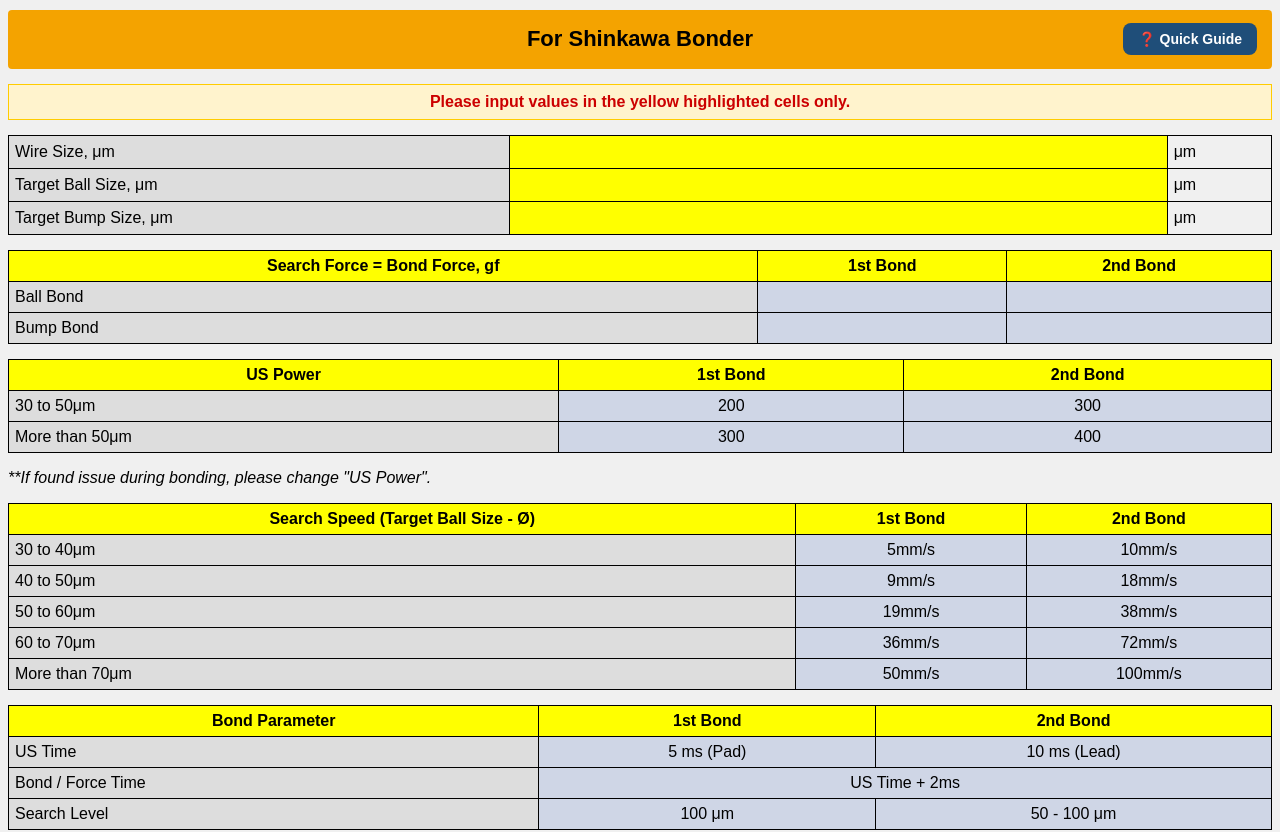
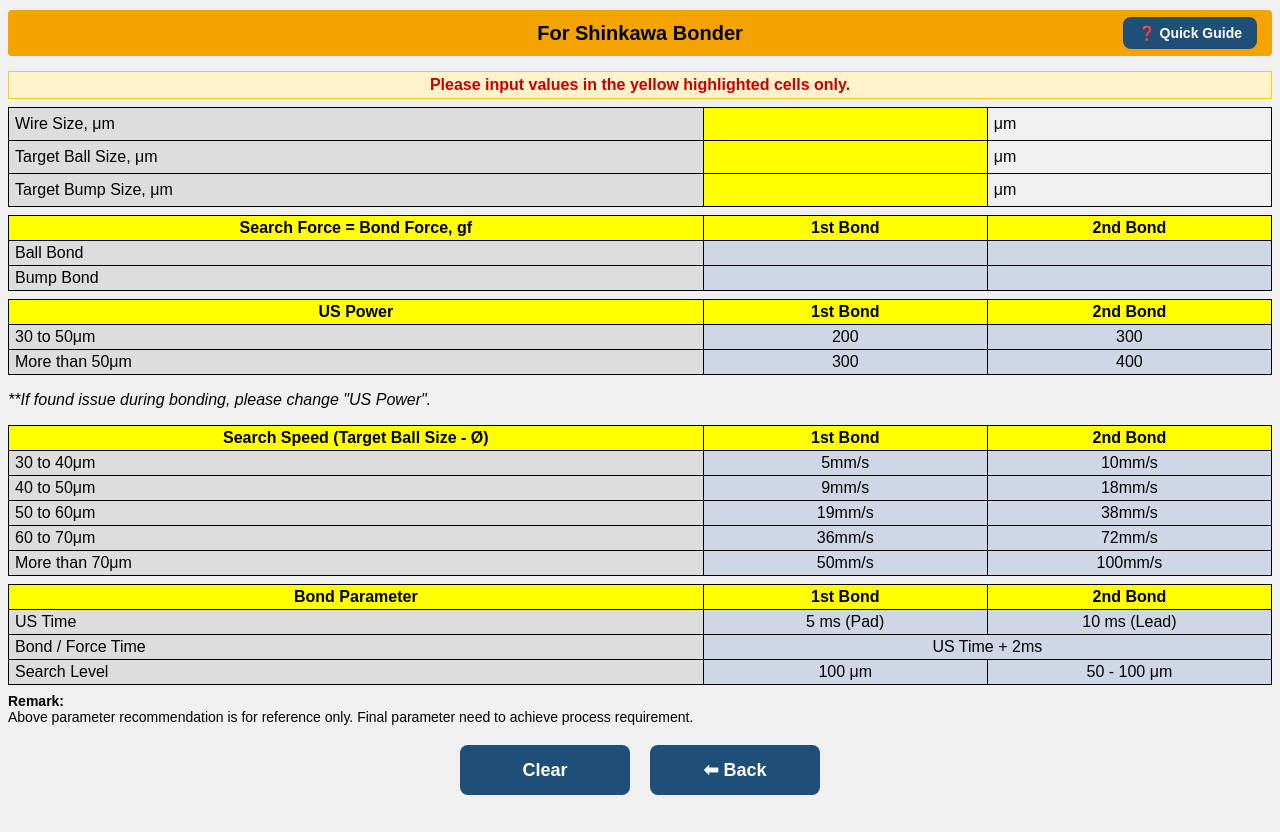
Before and after one commit to pohpinteh-source/process-calculator, a plain HTML site: page skw_parameter.html in a window 1280 px wide. Shown: the top 832 px of the page. After the commit the page ends 803 px from the top, so only its background shows below. Drawn offline with Linux system fonts and the light colour scheme.

Commit message:
Add files via upload
improve the UI to able view in 1page.

```diff
--- a/skw_parameter.html
+++ b/skw_parameter.html
@@ -16,9 +16,9 @@ body{
 .title{
     background:#f4a300;
     color:black;
-    font-size:22px;
+    font-size:20px;
     text-align:center;
-    padding:15px;
+    padding:10px;
     margin:10px 0 15px 0;
     font-weight:bold;
     border-radius:4px;
@@ -28,20 +28,22 @@ body{
 
 /* layout */
 .container{
-    margin-top:15px;
+    margin-top:5px;
 }
 
 /* table */
 table{
     border-collapse:collapse;
     width:100%;
-    margin-bottom:15px;
+    margin-bottom:8px;
+    table-layout:fixed;
 }
 
 td{
     border:1px solid black;
-    padding:6px;
+    padding:3px 6px;
 }
+
 
 /* colors */
 .label{
@@ -64,14 +66,25 @@ td{
     text-align:center;
 }
 
+/* standard 3-column layout */
+.col-label{
+    width:55%;
+}
+
+.col-bond{
+    width:22.5%;
+}
+
 /* input */
 input{
     width:100%;
     border:none;
     background:yellow;
     text-align:center;
-    font-size:16px;
+    font-size:14px;
+    height:24px;
 }
+
 
 /* buttons */
 .btn-row{
@@ -149,7 +162,7 @@ onclick="openQuickGuide()">
 style="
 margin-top:8px;
 margin-bottom:8px;
-padding:8px;
+padding:4px;
 background:#fff3cd;
 border:1px solid #ffcc00;
 font-weight:bold;
@@ -164,6 +177,13 @@ Please input values in the yellow highlighted cells only.
 
 <!-- INPUT -->
 <table>
+
+<colgroup>
+    <col class="col-label">
+    <col class="col-bond">
+    <col class="col-bond">
+</colgroup>
+
 <tr>
 <td class="label">Wire Size, μm</td>
 <td class="input-box"><input id="wire"></td>
@@ -185,6 +205,13 @@ Please input values in the yellow highlighted cells only.
 
 <!-- SEARCH FORCE -->
 <table>
+
+<colgroup>
+    <col class="col-label">
+    <col class="col-bond">
+    <col class="col-bond">
+</colgroup>
+
 
 <tr>
 <td class="header">Search Force = Bond Force, gf</td>
@@ -208,6 +235,13 @@ Please input values in the yellow highlighted cells only.
 
 <!-- US POWER -->
 <table>
+
+<colgroup>
+    <col class="col-label">
+    <col class="col-bond">
+    <col class="col-bond">
+</colgroup>
+
 
 <tr>
 <td class="header">US Power</td>
@@ -234,6 +268,13 @@ Please input values in the yellow highlighted cells only.
 <!-- SEARCH SPEED -->
 <table>
 
+<colgroup>
+    <col class="col-label">
+    <col class="col-bond">
+    <col class="col-bond">
+</colgroup>
+
+
 <tr>
 <td class="header">Search Speed (Target Ball Size - Ø)</td>
 <td class="header">1st Bond</td>
@@ -250,6 +291,14 @@ Please input values in the yellow highlighted cells only.
 
 <!-- BOND PARAM -->
 <table>
+
+<colgroup>
+    <col class="col-label">
+    <col class="col-bond">
+    <col class="col-bond">
+</colgroup>
+
+
 
 <tr>
 <td class="header">Bond Parameter</td>
```
